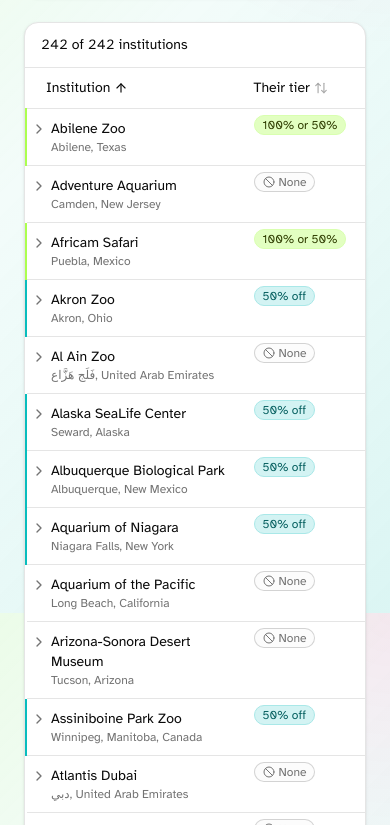
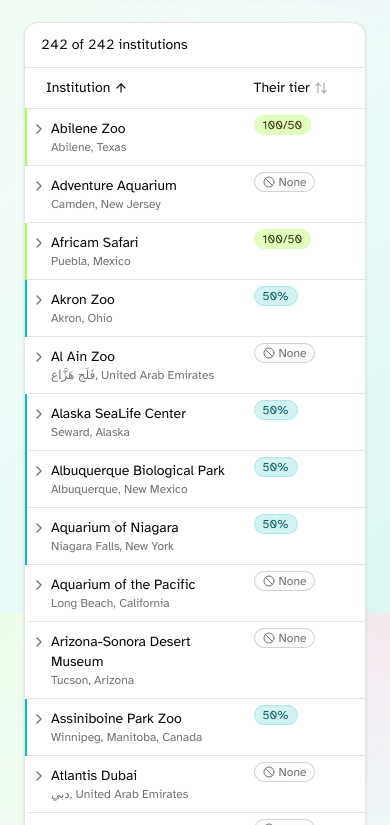
Before and after one commit to ianoff/zoo-compass, a Next.js app: page / in a window 390 px wide. Shown: the part 1919-2744 px from the top of the page. Built offline with nearby package versions, Linux system fonts and the light colour scheme.

Commit message:
feat: even better tablet styling and breakpoint adjustment

```diff
--- a/app/globals.css
+++ b/app/globals.css
@@ -5,6 +5,7 @@
 @custom-variant dark (&:is(.dark *));
 
 @theme inline {
+  --breakpoint-lg: 76.5rem;
   --color-background: var(--background);
   --color-foreground: var(--foreground);
   --color-neon-green: var(--neon-green);
--- a/components/institutions/reciprocity-badge.tsx
+++ b/components/institutions/reciprocity-badge.tsx
@@ -1,30 +1,60 @@
 import { Ban } from 'lucide-react';
 
 import { Badge } from '@/components/ui/badge';
+import {
+  RECIPROCITY_FILTER_LABELS,
+  RECIPROCITY_SHORT_LABELS,
+  type InstitutionReciprocity,
+  type ReciprocityFilterKey,
+} from '@/lib/types/institution';
 import { cn } from '@/lib/utils';
-import type { InstitutionReciprocity } from '@/lib/types/institution';
 
 type ReciprocityBadgeProps = {
   reciprocity: InstitutionReciprocity;
   className?: string;
 };
 
+function getReciprocityLabelKey(
+  reciprocity: InstitutionReciprocity,
+): ReciprocityFilterKey {
+  if (!reciprocity.participates) {
+    return 'no-reciprocity';
+  }
+
+  return reciprocity.tier;
+}
+
+function ReciprocityLabel({ labelKey }: { labelKey: ReciprocityFilterKey }) {
+  const fullLabel = RECIPROCITY_FILTER_LABELS[labelKey];
+  const shortLabel = RECIPROCITY_SHORT_LABELS[labelKey];
+
+  return (
+    <>
+      <span className="lg:hidden">{shortLabel}</span>
+      <span className="hidden lg:inline">{fullLabel}</span>
+    </>
+  );
+}
+
 export function ReciprocityBadge({
   reciprocity,
   className,
 }: ReciprocityBadgeProps) {
+  const labelKey = getReciprocityLabelKey(reciprocity);
+  const fullLabel = RECIPROCITY_FILTER_LABELS[labelKey];
+
   if (!reciprocity.participates) {
     return (
       <Badge
         variant="outline"
+        title={fullLabel}
         className={cn(
           'border-muted-foreground/30 bg-muted/30 text-muted-foreground',
           className,
         )}
       >
         <Ban />
-        <span className="lg:hidden">None</span>
-        <span className="hidden lg:inline">No reciprocity</span>
+        <ReciprocityLabel labelKey={labelKey} />
       </Badge>
     );
   }
@@ -32,12 +62,13 @@
   if (reciprocity.tier === 'free') {
     return (
       <Badge
+        title={fullLabel}
         className={cn(
           'border-[color-mix(in_srgb,var(--neon-green)_35%,white)] bg-[color-mix(in_srgb,var(--neon-green)_18%,white)] text-[#145a0d]',
           className,
         )}
       >
-        Free admission
+        <ReciprocityLabel labelKey={labelKey} />
       </Badge>
     );
   }
@@ -45,24 +76,26 @@
   if (reciprocity.tier === '100-or-50') {
     return (
       <Badge
+        title={fullLabel}
         className={cn(
           'border-[color-mix(in_srgb,var(--neon-lime)_45%,white)] bg-[color-mix(in_srgb,var(--neon-lime)_35%,white)] text-[#2f3d00]',
           className,
         )}
       >
-        100% or 50%
+        <ReciprocityLabel labelKey={labelKey} />
       </Badge>
     );
   }
 
   return (
     <Badge
+      title={fullLabel}
       className={cn(
         'border-[color-mix(in_srgb,var(--neon-teal)_35%,white)] bg-[color-mix(in_srgb,var(--neon-teal)_18%,white)] text-[#055f5f]',
         className,
       )}
     >
-      50% off
+      <ReciprocityLabel labelKey={labelKey} />
     </Badge>
   );
 }
--- a/lib/types/institution.ts
+++ b/lib/types/institution.ts
@@ -93,6 +93,13 @@
   'no-reciprocity': 'No reciprocity',
 };
 
+export const RECIPROCITY_SHORT_LABELS: Record<ReciprocityFilterKey, string> = {
+  '50': '50%',
+  '100-or-50': '100/50',
+  free: 'Free',
+  'no-reciprocity': 'None',
+};
+
 export function formatLocation(institution: Institution): string {
   const hasCity = institution.city.trim().length > 0;
 
```
Also changed, not shown: 1 other file (tests, documents, lock files or other folders).
